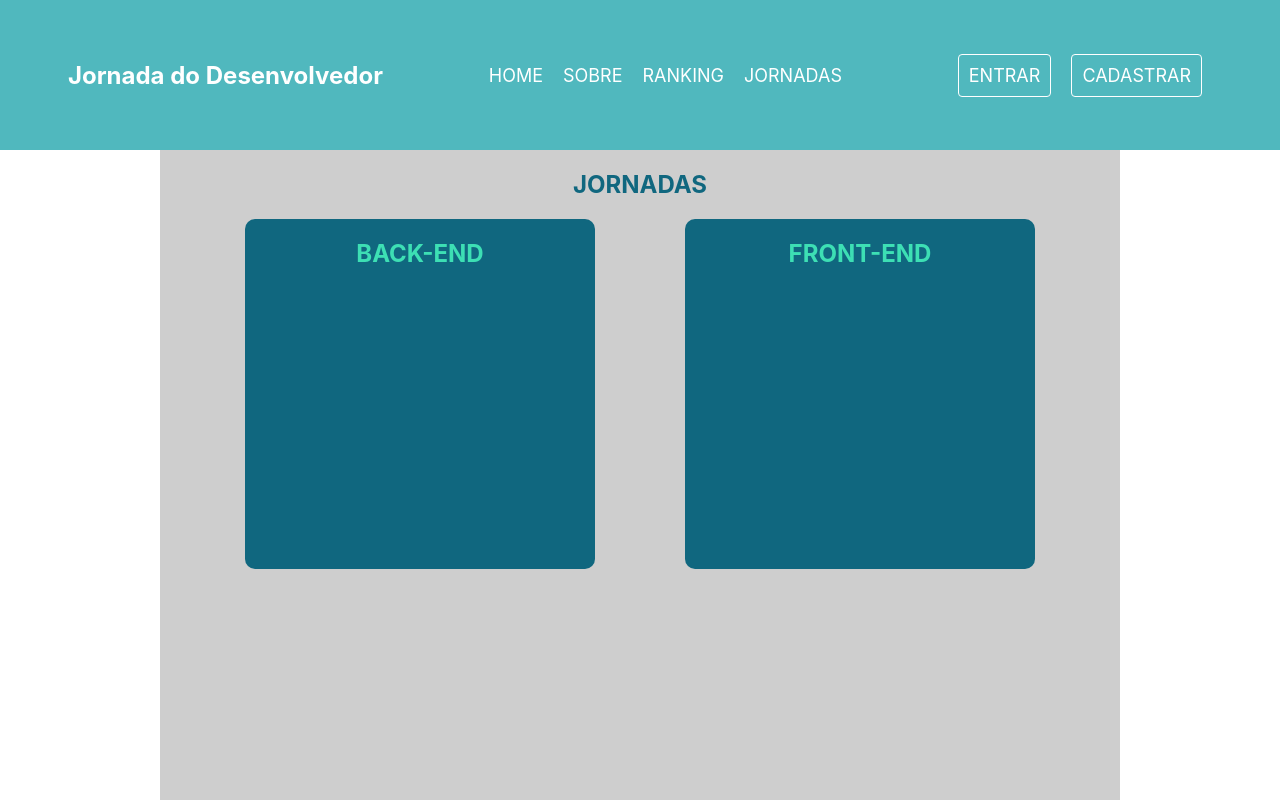
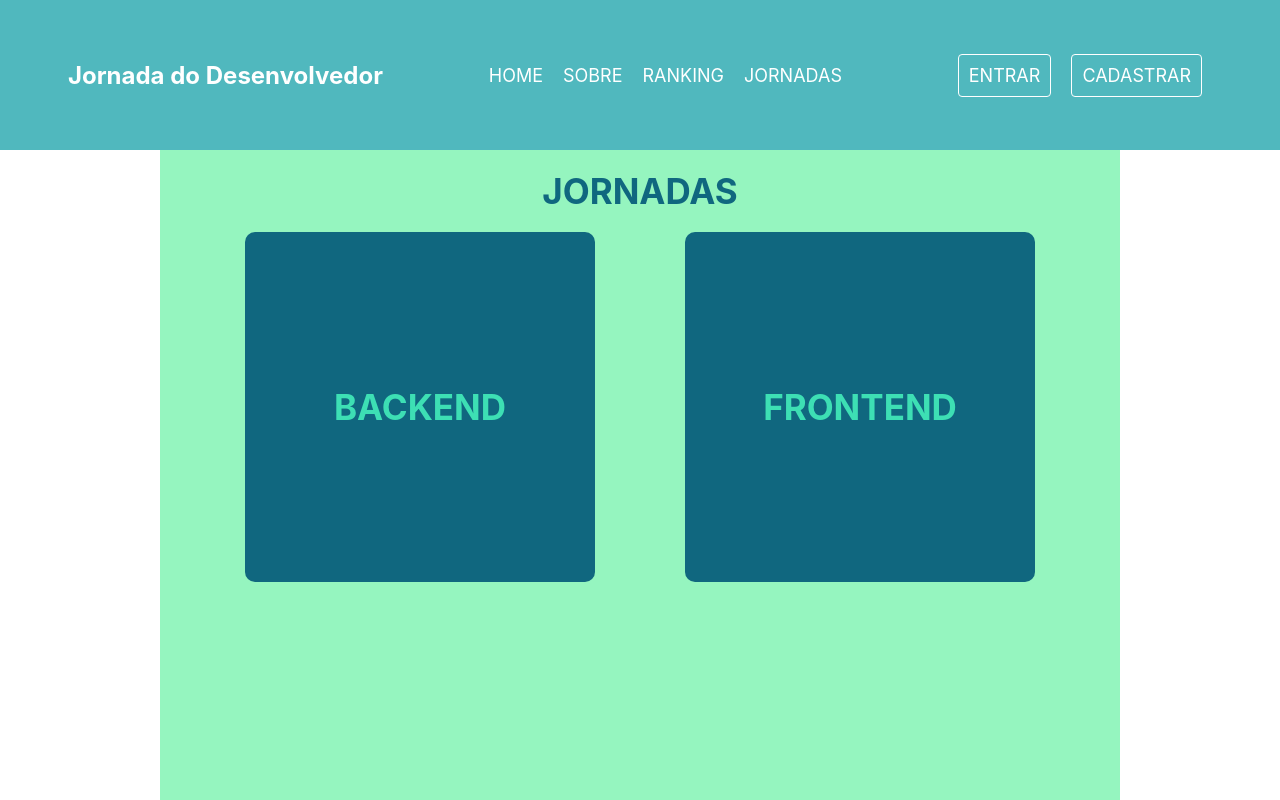
Before and after one commit to delberss/Delber_Kennedy_Nicolas_Wesley, a React (Create React App) app: page /jornadas in a window 1280 px wide. Shown: the top 800 px of the page. Built offline with nearby package versions, Linux system fonts and the light colour scheme; no server answers.

Commit message:
Mudancas na page Jornadas e styles

```diff
--- a/src/Content/styles.css
+++ b/src/Content/styles.css
@@ -1,5 +1,5 @@
 .content{
-    background-color: #cecece;
+    background-color: #2beb7e7f;
 
     width: 960px;
     height: 100vh;
--- a/src/Footer/styles.css
+++ b/src/Footer/styles.css
@@ -1,7 +1,6 @@
 .footer{
     background-color: rgb(80, 184, 190);
     height: 100px;
-    width: 100vw;
     display: flex;
     align-items: center;
     justify-content: center;
--- a/src/Header/styles.css
+++ b/src/Header/styles.css
@@ -54,7 +54,7 @@ li a {
   color: white;
 }
 
-li:hover{
+.header li:hover{
   padding: 10px;
   background: rgba(0, 0, 0, 0.311);
   border-radius: 4px;
--- a/src/Routes/Rotas.js
+++ b/src/Routes/Rotas.js
@@ -9,6 +9,8 @@ import Jornadas from '../pages/Jornadas'
 import Signin from '../pages/Signin'
 import Signup from '../pages/Signup'
 import Formulario1 from '../pages/Formulario1'
+import Backend from '../pages/Jornadas/Backend'
+import Frontend from '../pages/Jornadas/Frontend'
 
 
 
@@ -23,6 +25,8 @@ function Rotas(){
                 <Route path='/signin' element={<Signin/>} />
                 <Route path='/signup' element={<Signup/>} />
                 <Route path='/formulario1' element={<Formulario1/>} />
+                <Route path='/jornadaback' element={<Backend/>} />
+                <Route path='/jornadafront' element={<Frontend/>} />
 
             </Routes>
 
--- /dev/null
+++ b/src/pages/Jornadas/Backend/index.js
@@ -0,0 +1,67 @@
+import React, { Component } from "react";
+import './style.css'
+import Header from "../../../Header/Header";
+import Footer from '../../../Footer/Footer';
+import '../../../Content/styles.css'
+
+class Backend extends Component {
+    constructor(props) {
+        super(props);
+        this.state = {
+            frontend: [],
+            backend: []
+        }
+    }
+
+    componentDidMount() {
+        var requestOptions = {
+            method: 'GET',
+            redirect: 'follow',
+            mode: 'cors'
+        };
+
+        fetch("https://trabalhoengsw.herokuapp.com/caminhos/get/topicos?idCaminho=1", requestOptions)
+            .then(response => response.text())
+            .then(result => {
+                this.setState({ backend: JSON.parse(result) })
+            })
+            .catch(error => console.log('error', error));
+    }
+
+    backJsonToList() {
+        const backList = [];
+        for (let i = 0; i < this.state.backend.length; i++) {
+            let id = this.state.backend[i]['id'];
+            let nome = this.state.backend[i]['nome'];
+            backList.push(
+                <a  href="#">
+                    <li key={id}>{nome}</li>
+                </a>
+            );
+        }
+        return backList;
+    }
+
+    render() {
+        return(
+            <div>
+                <Header/>
+                <div className="content">
+                    <h2>Backend</h2>
+                    <div className="backend">
+                        <ul>
+                            {this.backJsonToList()}
+                        </ul>
+                    </div>
+
+                </div>
+                <Footer/>
+            </div>
+
+        );
+    }
+}
+
+
+
+export default Backend;
--- /dev/null
+++ b/src/pages/Jornadas/Backend/style.css
@@ -0,0 +1,21 @@
+.backend {
+    background-color: rgb(16, 103, 127);
+    display: block;
+    margin: auto;
+    height: 100%;
+    width: 350px;
+    border-radius: 10px;
+}
+
+.backend a{
+    text-decoration: none;
+}
+
+.backend li{
+    margin-bottom: 8px;
+}
+
+.backend li:hover{
+    background: rgba(0, 0, 0, 0.311);
+    border-radius: 4px;
+}
--- /dev/null
+++ b/src/pages/Jornadas/Frontend/index.js
@@ -0,0 +1,67 @@
+import React, { Component } from "react";
+import './style.css'
+import Header from "../../../Header/Header";
+import Footer from '../../../Footer/Footer';
+import '../../../Content/styles.css'
+
+class Frontend extends Component {
+    constructor(props) {
+        super(props);
+        this.state = {
+            frontend: [],
+            backend: []
+        }
+    }
+
+    componentDidMount() {
+        var requestOptions = {
+            method: 'GET',
+            redirect: 'follow',
+            mode: 'cors'
+        };
+
+        fetch("https://trabalhoengsw.herokuapp.com/caminhos/get/topicos?idCaminho=2", requestOptions)
+            .then(response => response.text())
+            .then(result => {
+                this.setState({ frontend: JSON.parse(result) })
+            })
+            .catch(error => console.log('error', error));
+    }
+
+    frontJsonToList() {
+        const frontList = [];
+        for (let i = 0; i < this.state.frontend.length; i++) {
+            let id = this.state.frontend[i]['id'];
+            let nome = this.state.frontend[i]['nome'];
+            frontList.push(
+                <a  href="#">
+                    <li key={id}>{nome}</li>
+                </a>
+            );
+        }
+        return frontList;
+    }
+
+    render() {
+        return(
+            <div>
+                <Header/>
+                <div className="content">
+                    <h2>Frontend</h2>
+                    <div className="frontend">
+                        <ul>
+                            {this.frontJsonToList()}
+                        </ul>
+                    </div>
+
+                </div>
+                <Footer/>
+            </div>
+
+        );
+    }
+}
+
+
+
+export default Frontend;
--- /dev/null
+++ b/src/pages/Jornadas/Frontend/style.css
@@ -0,0 +1,21 @@
+.frontend {
+    background-color: rgb(16, 103, 127);
+    display: block;
+    margin: auto;
+    height: 100%;
+    width: 350px;
+    border-radius: 10px;
+}
+
+.frontend a{
+    text-decoration: none;
+}
+
+.frontend li{
+    margin-bottom: 8px;
+}
+
+.frontend li:hover{
+    background: rgba(0, 0, 0, 0.311);
+    border-radius: 4px;
+}
--- a/src/pages/Jornadas/index.js
+++ b/src/pages/Jornadas/index.js
@@ -5,80 +5,21 @@ import Footer from '../../Footer/Footer';
 import '../../Content/styles.css'
 
 class Jornadas extends Component {
-    constructor(props) {
-        super(props);
-        this.state = {
-            frontend: [],
-            backend: []
-        }
-    }
-
-    componentDidMount() {
-        var requestOptions = {
-            method: 'GET',
-            redirect: 'follow',
-            mode: 'cors'
-        };
-
-        fetch("https://trabalhoengsw.herokuapp.com/caminhos/get/topicos?idCaminho=1", requestOptions)
-            .then(response => response.text())
-            .then(result => {
-                this.setState({ frontend: JSON.parse(result) })
-            })
-            .catch(error => console.log('error', error));
-
-            fetch("https://trabalhoengsw.herokuapp.com/caminhos/get/topicos?idCaminho=2", requestOptions)
-            .then(response => response.text())
-            .then(result => {
-                this.setState({ backend: JSON.parse(result) })
-            })
-            .catch(error => console.log('error', error));
-    }
-
-    frontJsonToList() {
-        console.log("criando lista front");
-        const frontList = [];
-        for (let i = 0; i < this.state.frontend.length; i++) {
-
-            let id = this.state.frontend[i]['id'];
-            let nome = this.state.frontend[i]['nome'];
-            let descricao = this.state.frontend[i]['descricao'];
-            frontList.push(<li key={id}>Nome = {nome}, descricao = {descricao}</li>);
-        }
-        return frontList;
-    }
-
-    backJsonToList() {
-        const backList = [];
-        for (let i = 0; i < this.state.backend.length; i++) {
-            let id = this.state.backend[i]['id'];
-            let nome = this.state.backend[i]['nome'];
-            let descricao = this.state.backend[i]['descricao'];
-            backList.push(<li key={id}>Nome = {nome}, descricao = {descricao}</li>);
-        }
-        return backList;
-    }
 
     render() {
         return(
             <div>
                 <Header/>
                 <div className="content">
-                    <h2>Jornadas</h2>
+                    <h2 className="jornadasBackFront">Jornadas</h2>
                     <div className="jornadas">
-                        <div className="backend">
-                            <h2>Back-end</h2>
-                            <ul>
-                            {this.backJsonToList()}
-                            </ul>
-                        </div>
+                        <a className="box-backend" href="/jornadaback">
+                            <strong>Backend</strong>
+                        </a>
 
-                        <div className="frontend">
-                            <h2>Front-end</h2>
-                            <ul>
-                            {this.frontJsonToList()}
-                            </ul>
-                        </div>
+                        <a className="box-frontend" href="/jornadafront">
+                            <strong>Frontend</strong>
+                        </a>
 
                     </div>
                 </div>
--- a/src/pages/Jornadas/style.css
+++ b/src/pages/Jornadas/style.css
@@ -1,25 +1,27 @@
 .jornadas{
     display: flex;
     box-sizing: border-box;
-    flex-direction: row;
-    flex-wrap: wrap;
-    align-items: center;
     justify-content: space-around;
     width: 100%;
 }
 
-.jornadas h2{
+.jornadasBackFront{
+    font-size: 35px;
+}
+
+.jornadas a{
+    font-size: 35px;
+    text-decoration: none;
     color: rgb(61, 223, 180);
     text-transform: uppercase;
 }
 
-.jornadas li{
-    font-style: italic;
-    margin-bottom: 5px;
-}
 
-.backend,
-.frontend{
+.box-backend,
+.box-frontend{
+    display: flex;
+    justify-content: center;
+    align-items: center;
     background-color: rgb(16, 103, 127);
     padding: 20px;
     height: 350px;
```
